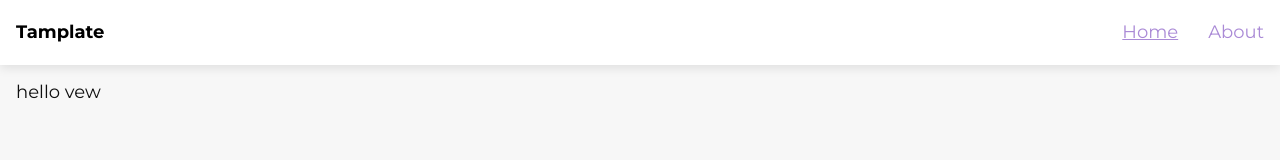
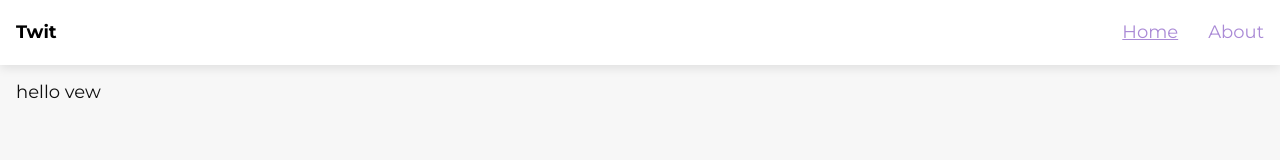
Before and after one commit to arma666/studies-twit, a Vue app: page / in a window 1280 px wide. Shown: the top 160 px of the page. Built offline with nearby package versions, Linux system fonts and the light colour scheme.

Commit message:
Change config

```diff
--- a/src/_config.js
+++ b/src/_config.js
@@ -1,9 +1,5 @@
-export const process = {
-  dev: true,
-};
-
 export const app = {
-  title: "Tamplate",
+  title: "Twit",
 };
 
 export const links = [
```
